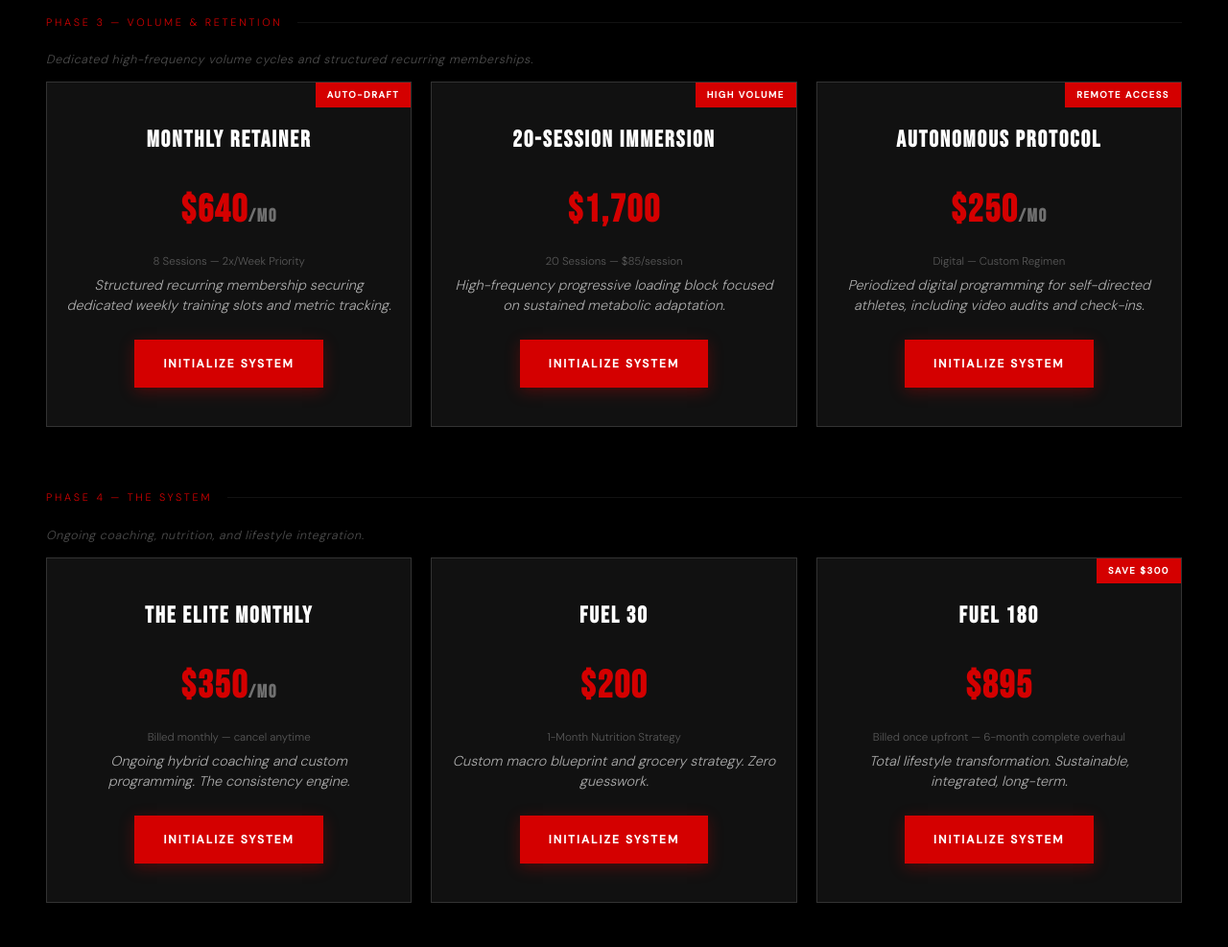
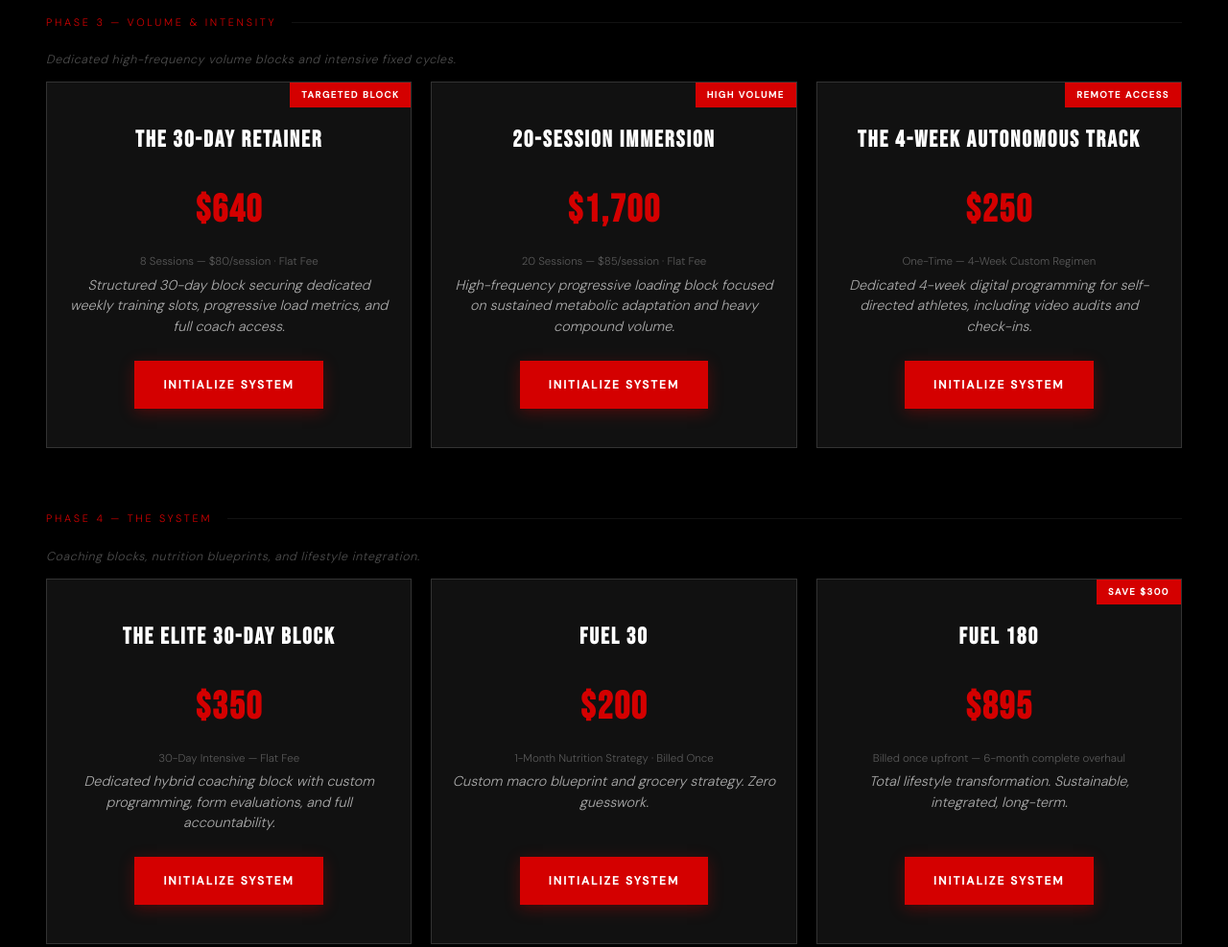
Before and after one commit to AlongfieldLLC/alongfieldllc, a plain HTML site: page index.html in a window 1280 px wide. Shown: the part 3320-4307 px from the top of the page at 96% size. Drawn offline with nearby package versions, Linux system fonts and the light colour scheme; a web font is replaced by a local one.

Commit message:
Update index.html

```diff
--- a/index.html
+++ b/index.html
@@ -203,7 +203,7 @@ footer{background:#000;border-top:1px solid rgba(255,255,255,.05);padding:2.5rem
 
 <section class="pkg-section" id="packages">
   <h2 class="pkg-section-title reveal">CHOOSE YOUR EDGE</h2>
-  <p class="pkg-section-sub reveal">Structured across dedicated performance tiers. Pick your entry point and initialize.</p>
+  <p class="pkg-section-sub reveal">Structured flat-rate performance blocks. Zero recurring fees. Pick your entry point and initialize.</p>
 
   <!-- Pre-Phase -->
   <div class="phase-label reveal"><span>Pre-Phase &mdash; Pre-Entry</span><div class="phase-label-line"></div></div>
@@ -226,7 +226,6 @@ footer{background:#000;border-top:1px solid rgba(255,255,255,.05);padding:2.5rem
   <div class="phase-label reveal"><span>Phase 1 &mdash; The Entry</span><div class="phase-label-line"></div></div>
   <p class="phase-desc reveal">First contact. Zero fluff. Find your baseline.</p>
   <div class="package-container reveal">
-    <!-- NEW PACKAGE ON LEFT -->
     <div class="package-card">
       <span class="pkg-badge">Baseline Screen</span>
       <h2>THE FOUNDATION</h2>
@@ -260,7 +259,6 @@ footer{background:#000;border-top:1px solid rgba(255,255,255,.05);padding:2.5rem
   <div class="phase-label reveal"><span>Phase 2 &mdash; Momentum</span><div class="phase-label-line"></div></div>
   <p class="phase-desc reveal">Build the streak. Lock in the habit. Stack the results.</p>
   <div class="package-container reveal">
-    <!-- NEW PACKAGE ON LEFT -->
     <div class="package-card">
       <span class="pkg-badge">Micro-Cycle</span>
       <h2>THE MOMENTUM BLOCK</h2>
@@ -295,51 +293,50 @@ footer{background:#000;border-top:1px solid rgba(255,255,255,.05);padding:2.5rem
   </div>
 
   <!-- Phase 3 -->
-  <div class="phase-label reveal"><span>Phase 3 &mdash; Volume &amp; Retention</span><div class="phase-label-line"></div></div>
-  <p class="phase-desc reveal">Dedicated high-frequency volume cycles and structured recurring memberships.</p>
+  <div class="phase-label reveal"><span>Phase 3 &mdash; Volume &amp; Intensity</span><div class="phase-label-line"></div></div>
+  <p class="phase-desc reveal">Dedicated high-frequency volume blocks and intensive fixed cycles.</p>
   <div class="package-container reveal">
-    <!-- NEW PACKAGES -->
     <div class="package-card">
-      <span class="pkg-badge">Auto-Draft</span>
-      <h2>MONTHLY RETAINER</h2>
-      <div class="price">$640<span style="font-size:1.2rem;color:rgba(255,255,255,.4)">/mo</span></div>
-      <span class="price-sub">8 Sessions &mdash; 2x/Week Priority</span>
-      <p class="tagline">Structured recurring membership securing dedicated weekly training slots and metric tracking.</p>
+      <span class="pkg-badge">Targeted Block</span>
+      <h2>THE 30-DAY RETAINER</h2>
+      <div class="price">$640</div>
+      <span class="price-sub">8 Sessions &mdash; $80/session &middot; Flat Fee</span>
+      <p class="tagline">Structured 30-day block securing dedicated weekly training slots, progressive load metrics, and full coach access.</p>
       <a href="#contact" class="square-btn">Initialize System</a>
     </div>
     <div class="package-card">
       <span class="pkg-badge">High Volume</span>
       <h2>20-SESSION IMMERSION</h2>
       <div class="price">$1,700</div>
-      <span class="price-sub">20 Sessions &mdash; $85/session</span>
-      <p class="tagline">High-frequency progressive loading block focused on sustained metabolic adaptation.</p>
+      <span class="price-sub">20 Sessions &mdash; $85/session &middot; Flat Fee</span>
+      <p class="tagline">High-frequency progressive loading block focused on sustained metabolic adaptation and heavy compound volume.</p>
       <a href="#contact" class="square-btn">Initialize System</a>
     </div>
     <div class="package-card">
       <span class="pkg-badge">Remote Access</span>
-      <h2>AUTONOMOUS PROTOCOL</h2>
-      <div class="price">$250<span style="font-size:1.2rem;color:rgba(255,255,255,.4)">/mo</span></div>
-      <span class="price-sub">Digital &mdash; Custom Regimen</span>
-      <p class="tagline">Periodized digital programming for self-directed athletes, including video audits and check-ins.</p>
+      <h2>THE 4-WEEK AUTONOMOUS TRACK</h2>
+      <div class="price">$250</div>
+      <span class="price-sub">One-Time &mdash; 4-Week Custom Regimen</span>
+      <p class="tagline">Dedicated 4-week digital programming for self-directed athletes, including video audits and check-ins.</p>
       <a href="#contact" class="square-btn">Initialize System</a>
     </div>
   </div>
 
   <!-- Phase 4 -->
   <div class="phase-label reveal"><span>Phase 4 &mdash; The System</span><div class="phase-label-line"></div></div>
-  <p class="phase-desc reveal">Ongoing coaching, nutrition, and lifestyle integration.</p>
+  <p class="phase-desc reveal">Coaching blocks, nutrition blueprints, and lifestyle integration.</p>
   <div class="package-container reveal">
     <div class="package-card">
-      <h2>THE ELITE MONTHLY</h2>
-      <div class="price">$350<span style="font-size:1.2rem;color:rgba(255,255,255,.4)">/mo</span></div>
-      <span class="price-sub">Billed monthly &mdash; cancel anytime</span>
-      <p class="tagline">Ongoing hybrid coaching and custom programming. The consistency engine.</p>
+      <h2>THE ELITE 30-DAY BLOCK</h2>
+      <div class="price">$350</div>
+      <span class="price-sub">30-Day Intensive &mdash; Flat Fee</span>
+      <p class="tagline">Dedicated hybrid coaching block with custom programming, form evaluations, and full accountability.</p>
       <a href="https://square.link/u/OnU6fR3W" class="square-btn">Initialize System</a>
     </div>
     <div class="package-card">
       <h2>FUEL 30</h2>
       <div class="price">$200</div>
-      <span class="price-sub">1-Month Nutrition Strategy</span>
+      <span class="price-sub">1-Month Nutrition Strategy &middot; Billed Once</span>
       <p class="tagline">Custom macro blueprint and grocery strategy. Zero guesswork.</p>
       <a href="https://square.link/u/krBRWl27" class="square-btn">Initialize System</a>
     </div>
@@ -360,7 +357,7 @@ footer{background:#000;border-top:1px solid rgba(255,255,255,.05);padding:2.5rem
     <div class="package-card">
       <h2>THE BLUEPRINT ASSESSMENT</h2>
       <div class="price">$175</div>
-      <span class="price-sub">90-min deep dive</span>
+      <span class="price-sub">90-min deep dive &middot; Flat Fee</span>
       <p class="tagline">Data-driven performance audit and custom roadmap. Know exactly where you stand.</p>
       <a href="https://square.link/u/qZFThiI4" class="square-btn">Initialize System</a>
     </div>
@@ -368,7 +365,7 @@ footer{background:#000;border-top:1px solid rgba(255,255,255,.05);padding:2.5rem
       <span class="pkg-badge">Prestige</span>
       <h2>THE QUARTERLY RETAINER</h2>
       <div class="price">$1,200</div>
-      <span class="price-sub">Per quarter &mdash; travel-ready</span>
+      <span class="price-sub">Per quarter &mdash; travel-ready &middot; Billed Once</span>
       <p class="tagline">24/7 strategy, accountability, and support. Wherever you are.</p>
       <a href="https://square.link/u/5wrwQVBO" class="square-btn">Initialize System</a>
     </div>
@@ -376,7 +373,7 @@ footer{background:#000;border-top:1px solid rgba(255,255,255,.05);padding:2.5rem
       <span class="pkg-badge">All-In</span>
       <h2>THE 12-WEEK ALL-IN</h2>
       <div class="price">$2,400</div>
-      <span class="price-sub">Training + Fuel + Coaching</span>
+      <span class="price-sub">Training + Fuel + Coaching &middot; Flat Fee</span>
       <p class="tagline">High Intensity Transformation. The total system. 12 weeks of full-stack transformation. Nothing held back.</p>
       <a href="https://square.link/u/Pt8u1yCa" class="square-btn">Initialize System</a>
     </div>
@@ -384,7 +381,7 @@ footer{background:#000;border-top:1px solid rgba(255,255,255,.05);padding:2.5rem
       <span class="pkg-badge">All-In</span>
       <h2>THE 6-MONTH LEGACY</h2>
       <div class="price">$4,300</div>
-      <span class="price-sub">Training + Fuel + Coaching</span>
+      <span class="price-sub">Training + Fuel + Coaching &middot; Flat Fee</span>
       <p class="tagline">The ultimate commitment. 24 weeks of high-level oversight to bridge the gap between a temporary transformation and a permanent lifestyle.</p>
       <a href="https://square.link/u/vuzKd28q" class="square-btn">Initialize System</a>
     </div>
```
